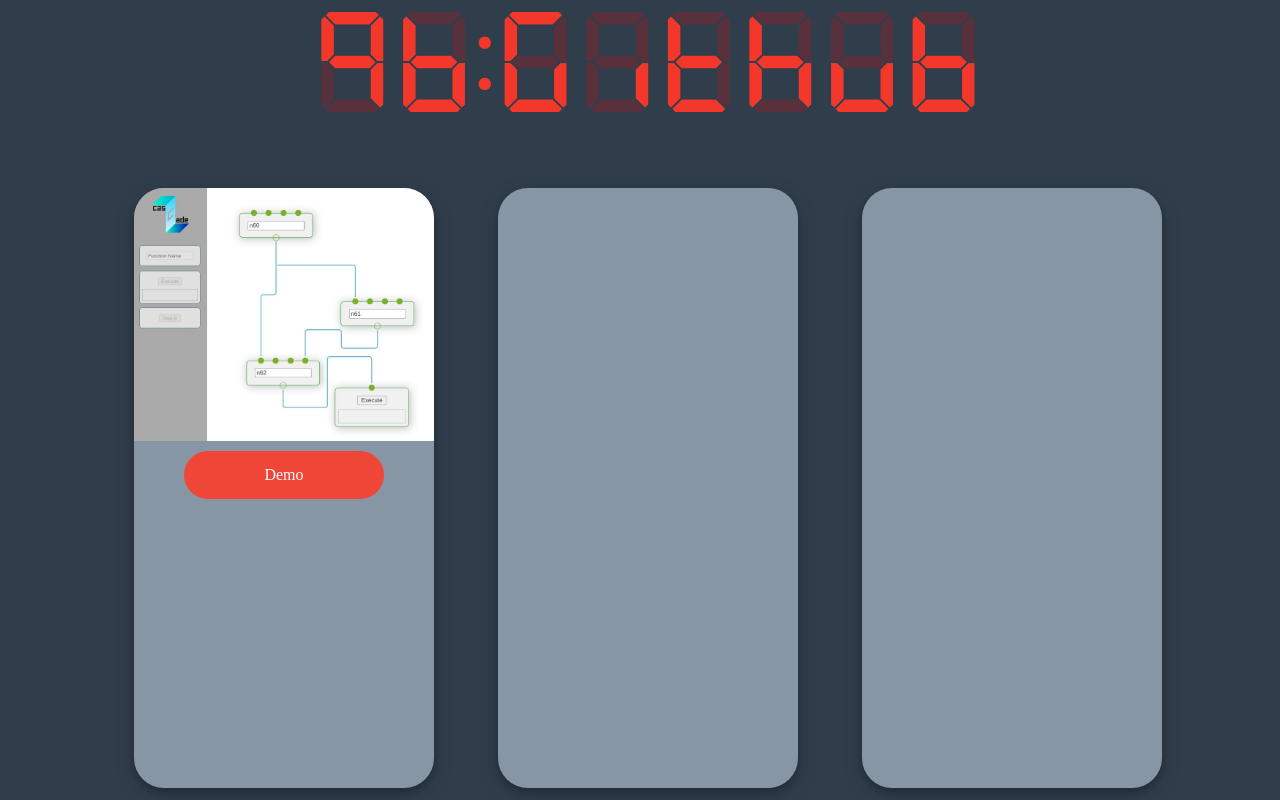
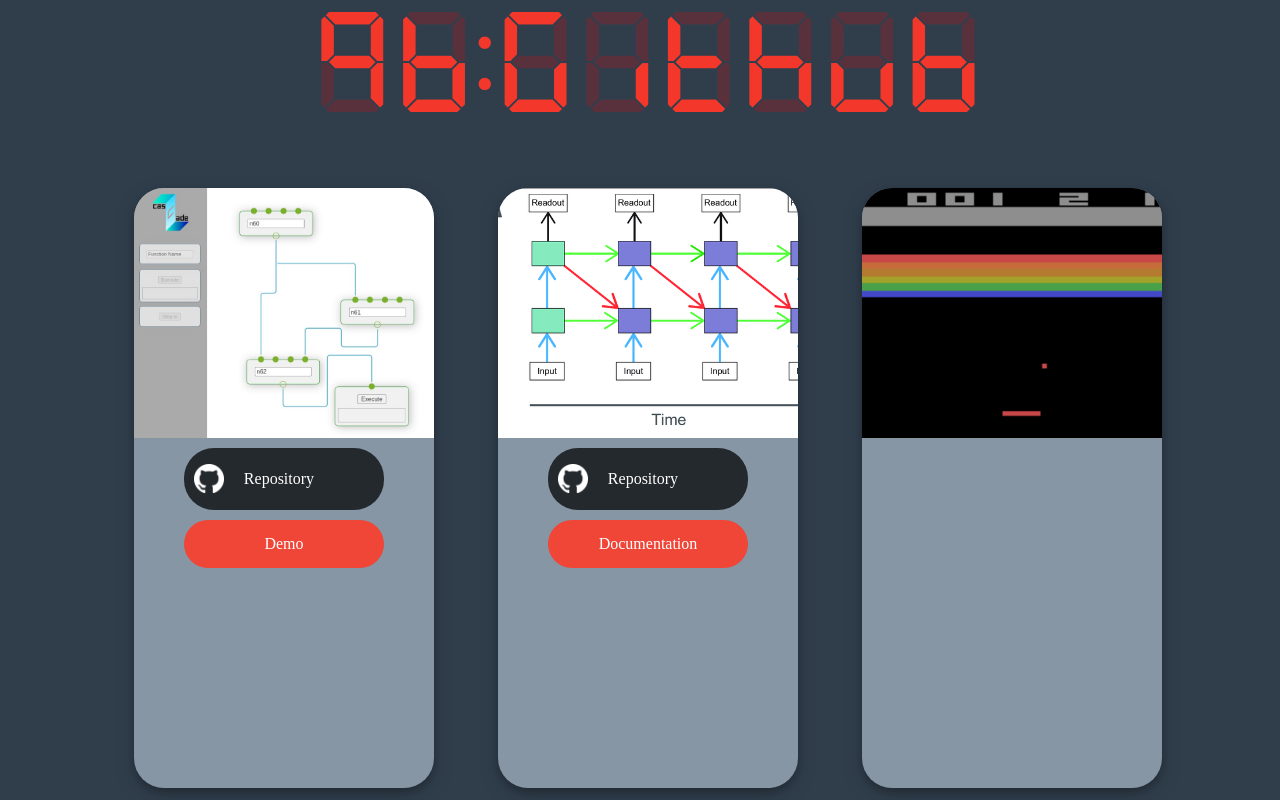
Before and after one commit to Quickblink/quickblink.github.io, a plain HTML site: page index.html in a window 1280 px wide. Drawn offline with Linux system fonts and the light colour scheme.

Commit message:
some new links and progress

```diff
--- a/index.html
+++ b/index.html
@@ -14,15 +14,26 @@
     </div>
     <div class="projectcon">
         <div class="projtitle">Cascade</div>
-        <img src="cascade_sample1.jpg"/>
-        <a id="demo" href="cascade">Demo</a>
+        <img class="projectimg" src="cascade_sample1.jpg"/>
+        <a class="github" href="https://github.com/Quickblink/cascade">
+            <p class="imgcont"><img src="GitHub-Mark-Light-64px.png"/></p>
+            <p class="buttontext">Repository</p>
+        </a>
+        <a class="demo" href="cascade">Demo</a>
     </div>
     <div class="projectcon">
-        <div class="projtitle">Cascade</div>
-
+        <div class="projtitle">rnnbuilder</div>
+        <img class="projectimg" src="sample_comp_graph.png"/>
+        <a class="github" href="https://github.com/Quickblink/rnnbuilder">
+            <p class="imgcont"><img src="GitHub-Mark-Light-64px.png"/></p>
+            <p class="buttontext">Repository</p>
+        </a>
+        <a class="demo" href="rnnbuilder">Documentation</a>
     </div>
     <div class="projectcon">
-        <div class="projtitle">Cascade</div>
+        <div class="projtitle">Atari</div>
+        <img class="projectimg" src="atari_sample2.png"/>
+
     </div>
 </div>
 </body>
--- a/style.css
+++ b/style.css
@@ -11,11 +11,13 @@ body{
     background-color: #303e4c;
 }
 
-img{
+.projectimg{
     display: block;
     width: 100%;
     border-top-left-radius: 30px;
     border-top-right-radius: 30px;
+    height: 250px;
+    object-fit: cover;
 }
 
 .outercon{
@@ -44,7 +46,7 @@ img{
     display: none;
 }
 
-#demo{
+.demo{
     background-color: #f04637;
     color: white;
     padding: 15px 25px;
@@ -55,6 +57,38 @@ img{
     width: 150px;
     margin: auto;
     margin-top: 10px;
+}
+
+.github{
+    background-color: #24292e;
+    color: white;
+    #padding: 15px 25px;
+    #text-align: center;
+    text-decoration: none;
+    border-radius: 30px;
+    display: table;
+    width: 200px;
+    margin: auto;
+    margin-top: 10px;
+    height: 50px;
+}
+
+.imgcont{
+    float: left;
+    left: 10px;
+}
+
+.buttontext{
+    display: table-cell;
+    vertical-align: middle;
+}
+
+.github img{
+    height: 30px;
+    width: 30px;
+    vertical-align: middle;
+    position: relative;
+    left:10px;
 }
 
 #something{
```
Also changed, not shown: GitHub-Mark-Light-64px.png (added), atari_sample2.png (added), sample_comp_graph.png (added).
